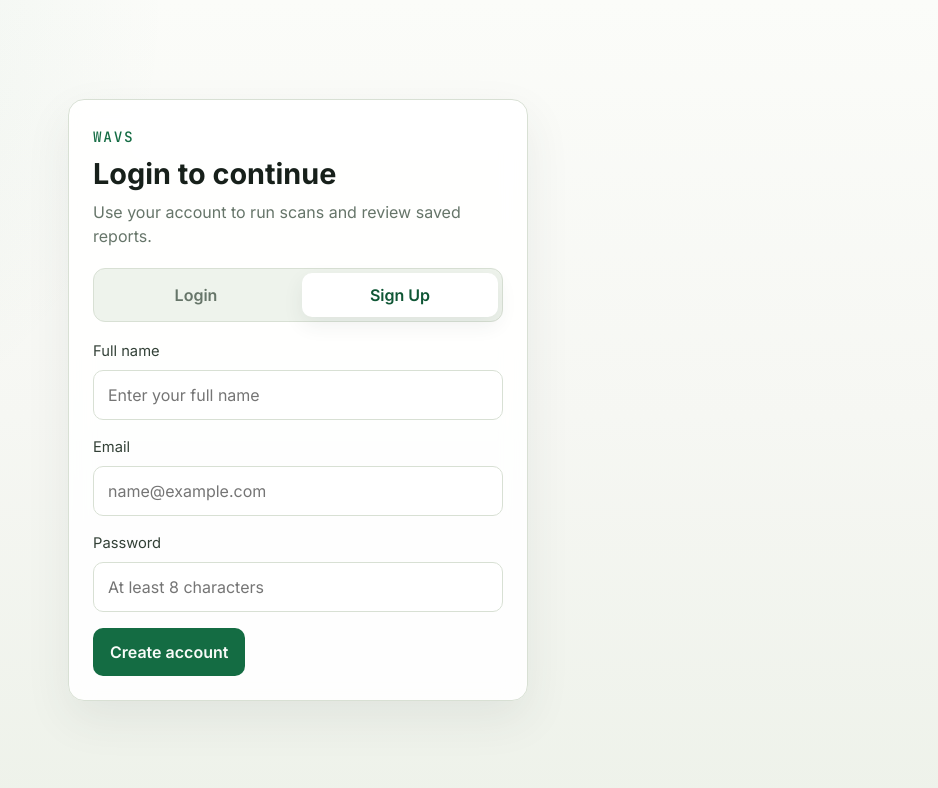
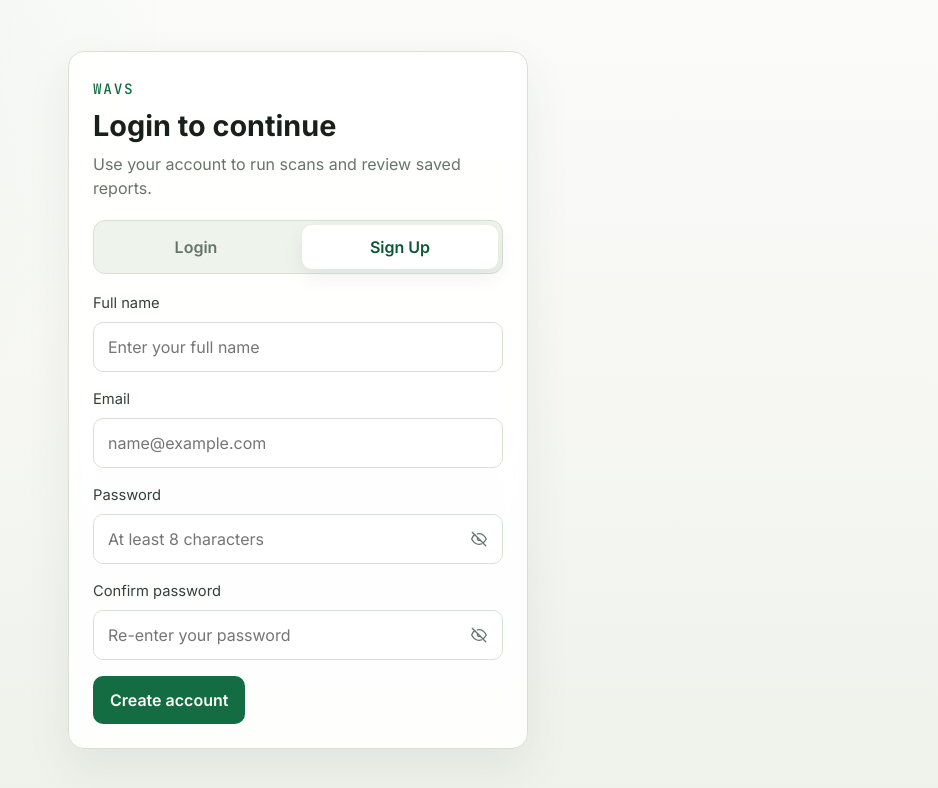
Before and after one commit to rojanSresta/vuln_scan, a React (Create React App) app in the folder frontend/: page / in a window 1280 px wide. Both pictures are taken after a click on the button "Sign Up". Shown: the top 788 px of the page, without its empty margins (342-1280 px from the left). Built offline with nearby package versions, Linux system fonts and the light colour scheme; no server answers.

Commit message:
ui changes and signup redirect fix

```diff
--- a/frontend/src/App.jsx
+++ b/frontend/src/App.jsx
@@ -34,8 +34,8 @@ export default function App() {
   }, [admin.user, goToAdminHome, goToAdminLogin, isAdminLoginPath, onAdminRoute]);
 
   const handleAuth = async () => {
-    const ok = await auth.handleAuth();
-    if (!ok) return;
+    const result = await auth.handleAuth();
+    if (!result.ok || result.mode !== "login") return;
     scanner.setView("scan");
     scanner.setErrorMsg("");
     await scanner.loadHistory();
@@ -83,6 +83,7 @@ export default function App() {
         authError={auth.authError}
         authForm={auth.authForm}
         authMode={auth.authMode}
+        authSuccess={auth.authSuccess}
         onAuth={handleAuth}
         onFieldChange={auth.setAuthField}
         onModeChange={auth.setAuthMode}
--- a/frontend/src/components/auth/AuthPage.jsx
+++ b/frontend/src/components/auth/AuthPage.jsx
@@ -1,14 +1,81 @@
 import React from "react";
+import { useState } from "react";
+
+function EyeIcon({ open }) {
+  if (open) {
+    return (
+      <svg viewBox="0 0 24 24" aria-hidden="true">
+        <path
+          d="M2.25 12s3.75-6.75 9.75-6.75S21.75 12 21.75 12 18 18.75 12 18.75 2.25 12 2.25 12Z"
+          fill="none"
+          stroke="currentColor"
+          strokeWidth="1.8"
+          strokeLinecap="round"
+          strokeLinejoin="round"
+        />
+        <circle
+          cx="12"
+          cy="12"
+          r="3"
+          fill="none"
+          stroke="currentColor"
+          strokeWidth="1.8"
+        />
+      </svg>
+    );
+  }
+
+  return (
+    <svg viewBox="0 0 24 24" aria-hidden="true">
+      <path
+        d="M3 3l18 18"
+        fill="none"
+        stroke="currentColor"
+        strokeWidth="1.8"
+        strokeLinecap="round"
+        strokeLinejoin="round"
+      />
+      <path
+        d="M10.585 10.586A2 2 0 0 0 13.414 13.415"
+        fill="none"
+        stroke="currentColor"
+        strokeWidth="1.8"
+        strokeLinecap="round"
+        strokeLinejoin="round"
+      />
+      <path
+        d="M9.88 5.09A10.94 10.94 0 0 1 12 4.875c6 0 9.75 7.125 9.75 7.125a17.43 17.43 0 0 1-4.358 5.143"
+        fill="none"
+        stroke="currentColor"
+        strokeWidth="1.8"
+        strokeLinecap="round"
+        strokeLinejoin="round"
+      />
+      <path
+        d="M6.228 6.227C3.97 7.76 2.25 12 2.25 12s3.75 7.125 9.75 7.125a10.77 10.77 0 0 0 3.318-.522"
+        fill="none"
+        stroke="currentColor"
+        strokeWidth="1.8"
+        strokeLinecap="round"
+        strokeLinejoin="round"
+      />
+    </svg>
+  );
+}
 
 export default function AuthPage({
   authBusy,
   authError,
   authForm,
   authMode,
+  authSuccess,
   onAuth,
   onModeChange,
   onFieldChange,
 }) {
+  const [showPassword, setShowPassword] = useState(false);
+  const [showConfirmPassword, setShowConfirmPassword] = useState(false);
+
   return (
     <div className="auth-page">
       <div className="simple-card auth-card">
@@ -51,14 +118,47 @@ export default function AuthPage({
 
         <label className="field">
           <span>Password</span>
-          <input
-            type="password"
-            value={authForm.password}
-            onChange={(event) => onFieldChange("password", event.target.value)}
-            placeholder="At least 8 characters"
-          />
+          <div className="password-input">
+            <input
+              type={showPassword ? "text" : "password"}
+              value={authForm.password}
+              onChange={(event) => onFieldChange("password", event.target.value)}
+              placeholder="At least 8 characters"
+            />
+            <button
+              type="button"
+              className="password-toggle"
+              aria-label={showPassword ? "Hide password" : "Show password"}
+              onClick={() => setShowPassword((current) => !current)}
+            >
+              <EyeIcon open={showPassword} />
+            </button>
+          </div>
         </label>
 
+        {authMode === "signup" && (
+          <label className="field">
+            <span>Confirm password</span>
+            <div className="password-input">
+              <input
+                type={showConfirmPassword ? "text" : "password"}
+                value={authForm.confirm_password}
+                onChange={(event) => onFieldChange("confirm_password", event.target.value)}
+                placeholder="Re-enter your password"
+              />
+              <button
+                type="button"
+                className="password-toggle"
+                aria-label={showConfirmPassword ? "Hide password" : "Show password"}
+                onClick={() => setShowConfirmPassword((current) => !current)}
+              >
+                <EyeIcon open={showConfirmPassword} />
+              </button>
+            </div>
+          </label>
+        )}
+
+        {authSuccess && <div className="alert success">{authSuccess}</div>}
         {authError && <div className="alert error">{authError}</div>}
 
         <button className="button button-primary" onClick={onAuth} disabled={authBusy}>
--- a/frontend/src/hooks/useAuth.js
+++ b/frontend/src/hooks/useAuth.js
@@ -3,18 +3,31 @@ import { TOKEN_KEY, API } from "../constants";
 import { apiFetch } from "../services/api";
 import { formatApiError } from "../utils/errors";
 
-const EMPTY_AUTH_FORM = { full_name: "", email: "", password: "" };
+const EMPTY_AUTH_FORM = { full_name: "", email: "", password: "", confirm_password: "" };
 
 export function useAuth() {
   const [token, setToken] = useState(() => localStorage.getItem(TOKEN_KEY) || "");
   const [user, setUser] = useState(null);
-  const [authMode, setAuthMode] = useState("login");
+  const [authMode, setAuthModeState] = useState("login");
   const [authForm, setAuthForm] = useState(EMPTY_AUTH_FORM);
   const [authError, setAuthError] = useState("");
+  const [authSuccess, setAuthSuccess] = useState("");
   const [authBusy, setAuthBusy] = useState(false);
 
   const setAuthField = (field, value) => {
+    setAuthError("");
+    setAuthSuccess("");
     setAuthForm((current) => ({ ...current, [field]: value }));
+  };
+
+  const setAuthMode = (mode) => {
+    setAuthModeState(mode);
+    setAuthError("");
+    setAuthSuccess("");
+    setAuthForm((current) => ({
+      ...EMPTY_AUTH_FORM,
+      email: current.email,
+    }));
   };
 
   const fetchCurrentUser = async (currentToken) => {
@@ -53,11 +66,20 @@ export function useAuth() {
   const handleAuth = async () => {
     setAuthBusy(true);
     setAuthError("");
+    setAuthSuccess("");
     try {
+      if (authMode === "signup" && authForm.password !== authForm.confirm_password) {
+        throw new Error("Passwords do not match");
+      }
+
       const endpoint = authMode === "signup" ? "/auth/signup" : "/auth/login";
       const payload =
         authMode === "signup"
-          ? authForm
+          ? {
+              full_name: authForm.full_name,
+              email: authForm.email,
+              password: authForm.password,
+            }
           : { email: authForm.email, password: authForm.password };
 
       const response = await fetch(`${API}${endpoint}`, {
@@ -72,17 +94,27 @@ export function useAuth() {
       }
 
       const data = await response.json();
+
+      if (authMode === "signup") {
+        setAuthModeState("login");
+        setAuthForm({
+          ...EMPTY_AUTH_FORM,
+          email: authForm.email,
+        });
+        setAuthSuccess(data.message || "Signed up successfully. Please log in.");
+        return { ok: true, mode: "signup" };
+      }
+
       localStorage.setItem(TOKEN_KEY, data.token);
       setToken(data.token);
       setUser(data.user);
       setAuthForm(EMPTY_AUTH_FORM);
-      setAuthError("");
-      return true;
+      return { ok: true, mode: "login" };
     } catch (error) {
       const message =
         error instanceof Error ? error.message : formatApiError(error, "Authentication failed");
       setAuthError(message);
-      return false;
+      return { ok: false, mode: authMode };
     } finally {
       setAuthBusy(false);
     }
@@ -109,6 +141,7 @@ export function useAuth() {
     authForm,
     authMode,
     handleAuth,
+    authSuccess,
     logout,
     setAuthField,
     setAuthMode,
--- a/frontend/src/styles/auth.css
+++ b/frontend/src/styles/auth.css
@@ -100,6 +100,54 @@
   box-shadow: 0 0 0 3px rgba(20, 108, 67, 0.12);
 }
 
+.password-input {
+  display: flex;
+  align-items: center;
+  gap: 10px;
+  border: 1px solid var(--border);
+  border-radius: 10px;
+  background: #ffffff;
+  padding-right: 8px;
+}
+
+.password-input:focus-within {
+  border-color: var(--accent);
+  box-shadow: 0 0 0 3px rgba(20, 108, 67, 0.12);
+}
+
+.password-input input {
+  border: 0;
+  box-shadow: none;
+}
+
+.password-input input:focus {
+  border-color: transparent;
+  box-shadow: none;
+}
+
+.password-toggle {
+  border: 0;
+  background: transparent;
+  color: var(--text-muted);
+  padding: 6px;
+  display: inline-flex;
+  align-items: center;
+  justify-content: center;
+  border-radius: 8px;
+}
+
+.password-toggle:hover,
+.password-toggle:focus-visible {
+  color: var(--accent-strong);
+  background: #eef3ec;
+  outline: none;
+}
+
+.password-toggle svg {
+  width: 18px;
+  height: 18px;
+}
+
 .alert {
   border-radius: 10px;
   padding: 12px 14px;
@@ -111,3 +159,9 @@
   border: 1px solid #efcaca;
   color: #8c2f2f;
 }
+
+.alert.success {
+  background: #effaf2;
+  border: 1px solid #bde4c6;
+  color: #22663b;
+}
```
Also changed, not shown: 13 other files (tests, documents, lock files or other folders).
